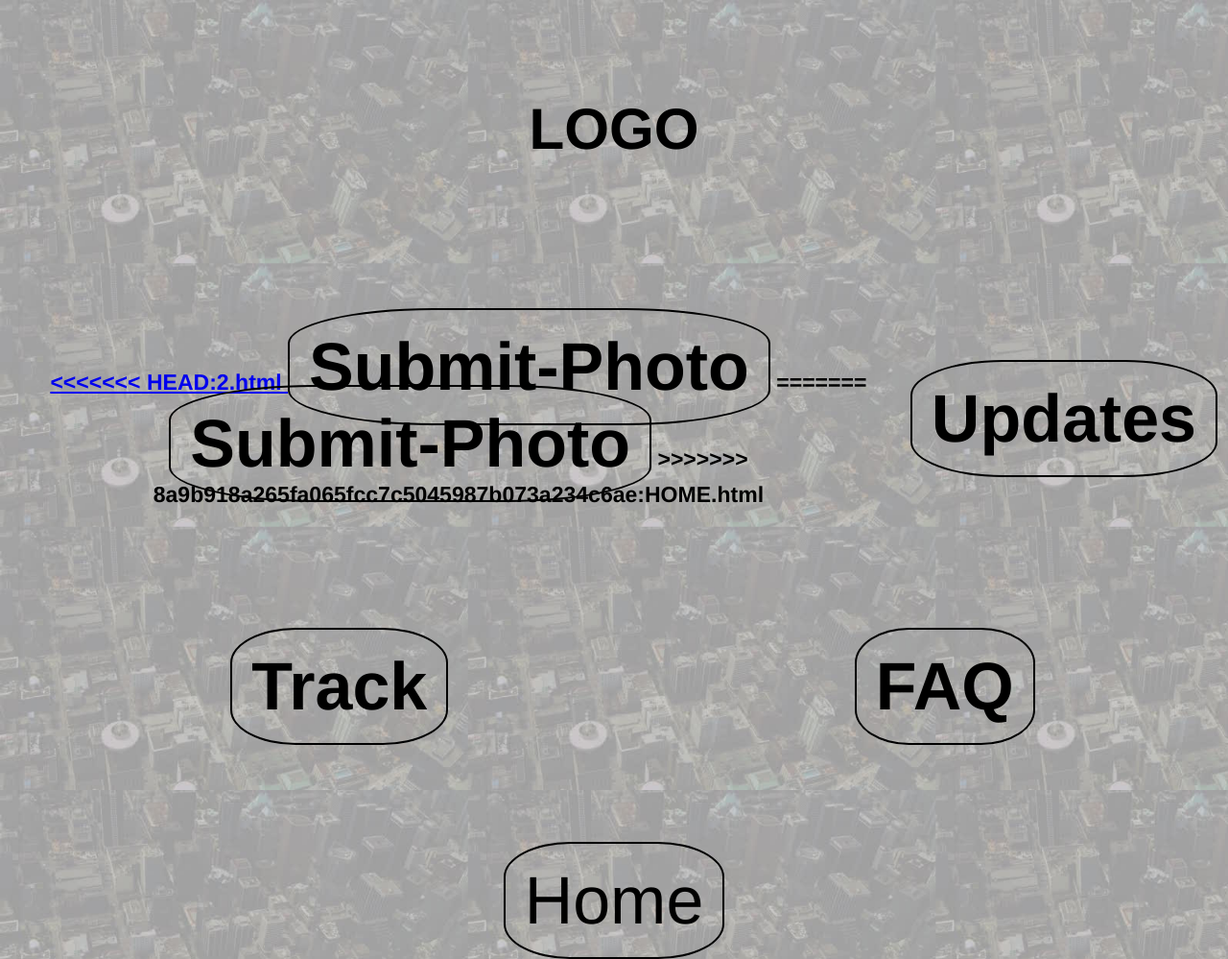
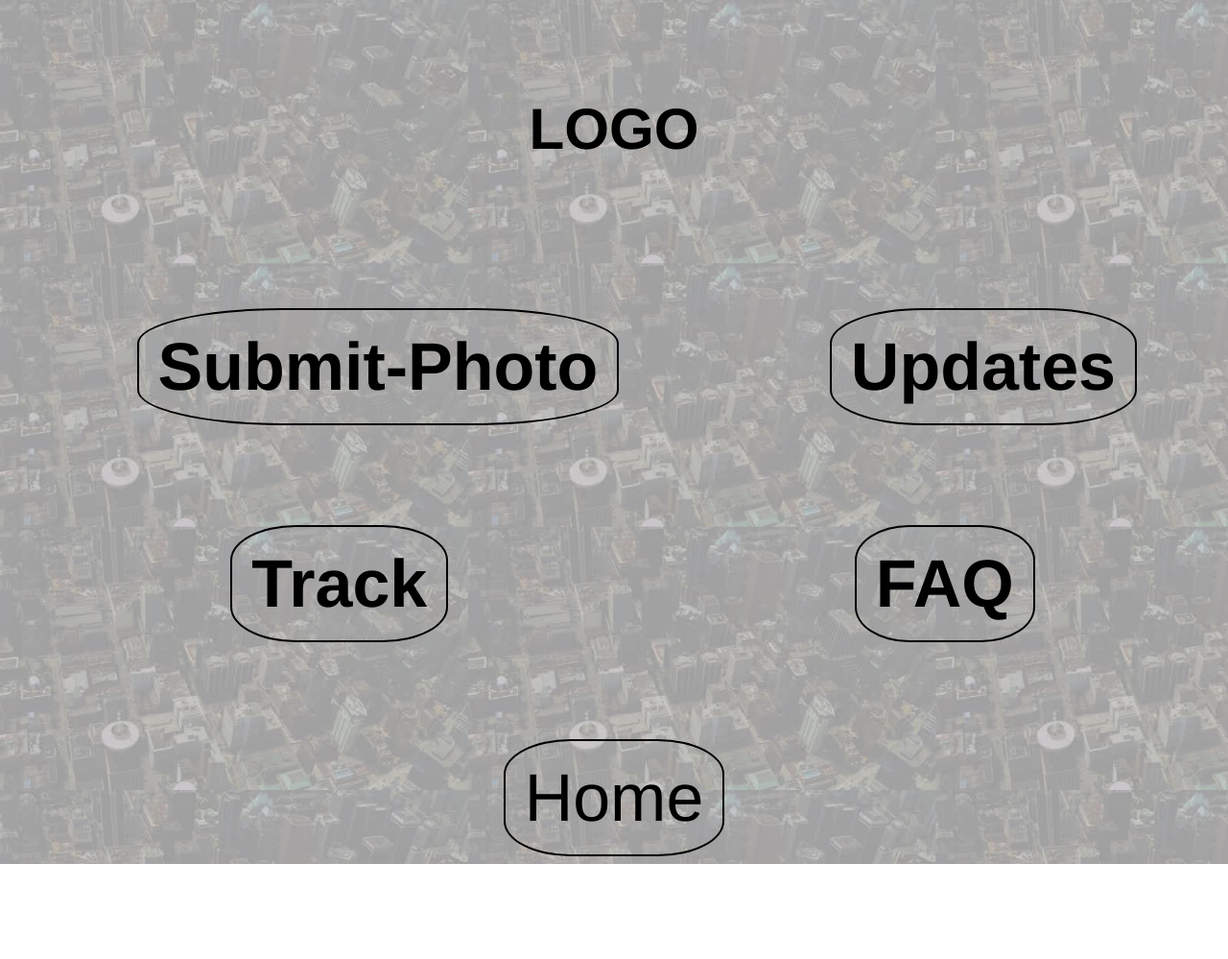
Before and after one commit to Patpatpatrick/BCSHack2019, a website: page HOME.html in a window 1280 px wide. Shown: the whole page at 96% size. After the commit the page ends 900 px from the top, so only its background shows below. Drawn offline with nearby package versions, Linux system fonts and the light colour scheme.

Commit message:
product code v1

```diff
--- a/HOME.html
+++ b/HOME.html
@@ -26,11 +26,7 @@
         <th><a href="./3.html">
             <!--<img src="foodscraps.png" alt="Food Scraps" ></a>-->
             <div class = Home>
-<<<<<<< HEAD:2.html
                 <a id = "Submit-Photo" href="insertimage.html">Submit-Photo</a>
-=======
-                <a id = "Submit-Photo" href="./SUBMIT-PHOTO.html">Submit-Photo</a>
->>>>>>> 8a9b918a265fa065fcc7c5045987b073a234c6ae:HOME.html
             </div>
             <th><a href="./4.html"> </a>
             <div class = Home>
```
Also changed, not shown: SUBMIT-PHOTO.html (deleted, +0 -54 lines).
